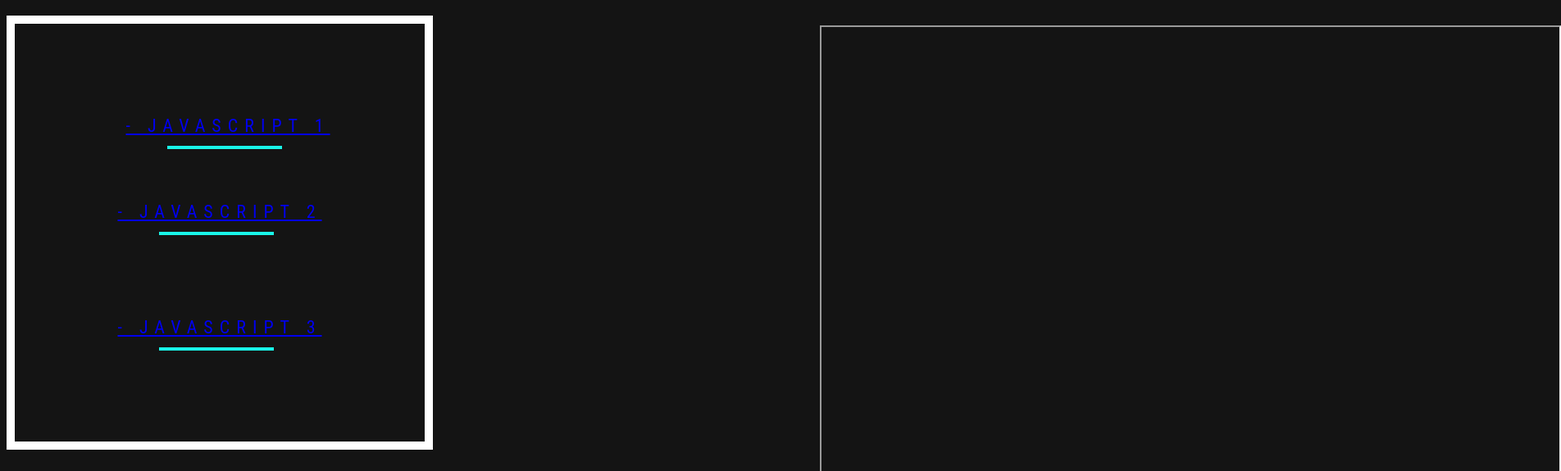
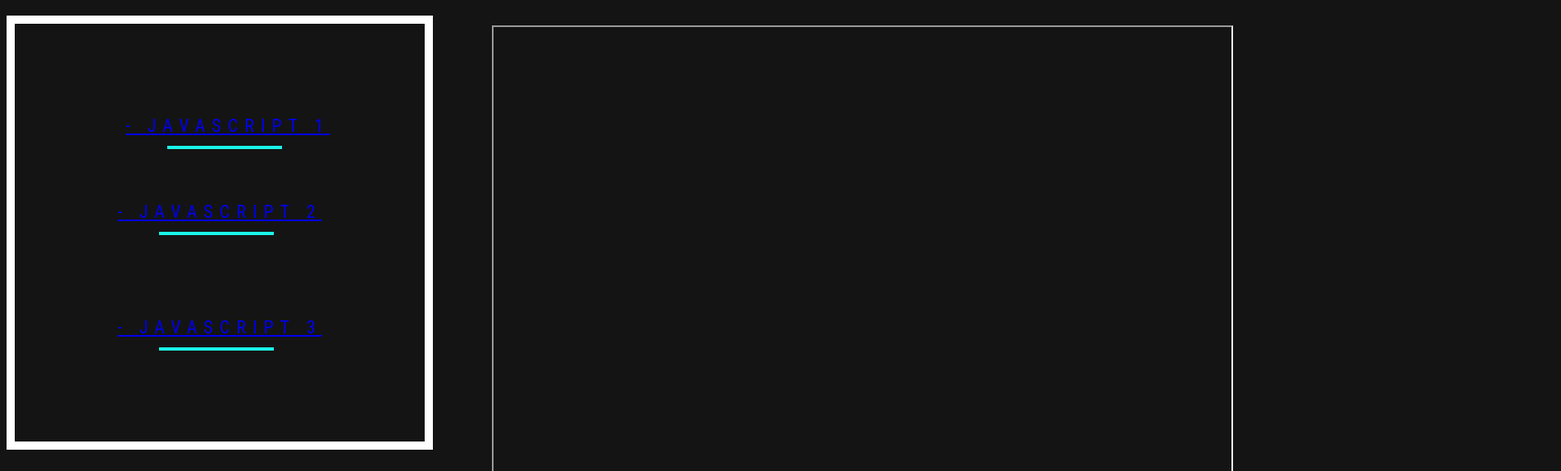
Before and after one commit to mfd94/portfolio7.github.io, a plain HTML site: page ppe.html in a window 1280 px wide. Shown: the part 69-644 px from the top of the page at 82% size, 1904 px wide, since content can reach past the window. Drawn offline with Linux system fonts and the light colour scheme.

Commit message:
Add files via upload

```diff
--- a/chepasckoi.css
+++ b/chepasckoi.css
@@ -104,7 +104,7 @@ h1{
 
 .i1{
   position: absolute;
-  left: 1000px;
+  left: 600px;
   top: 100px;
 }
 
```
